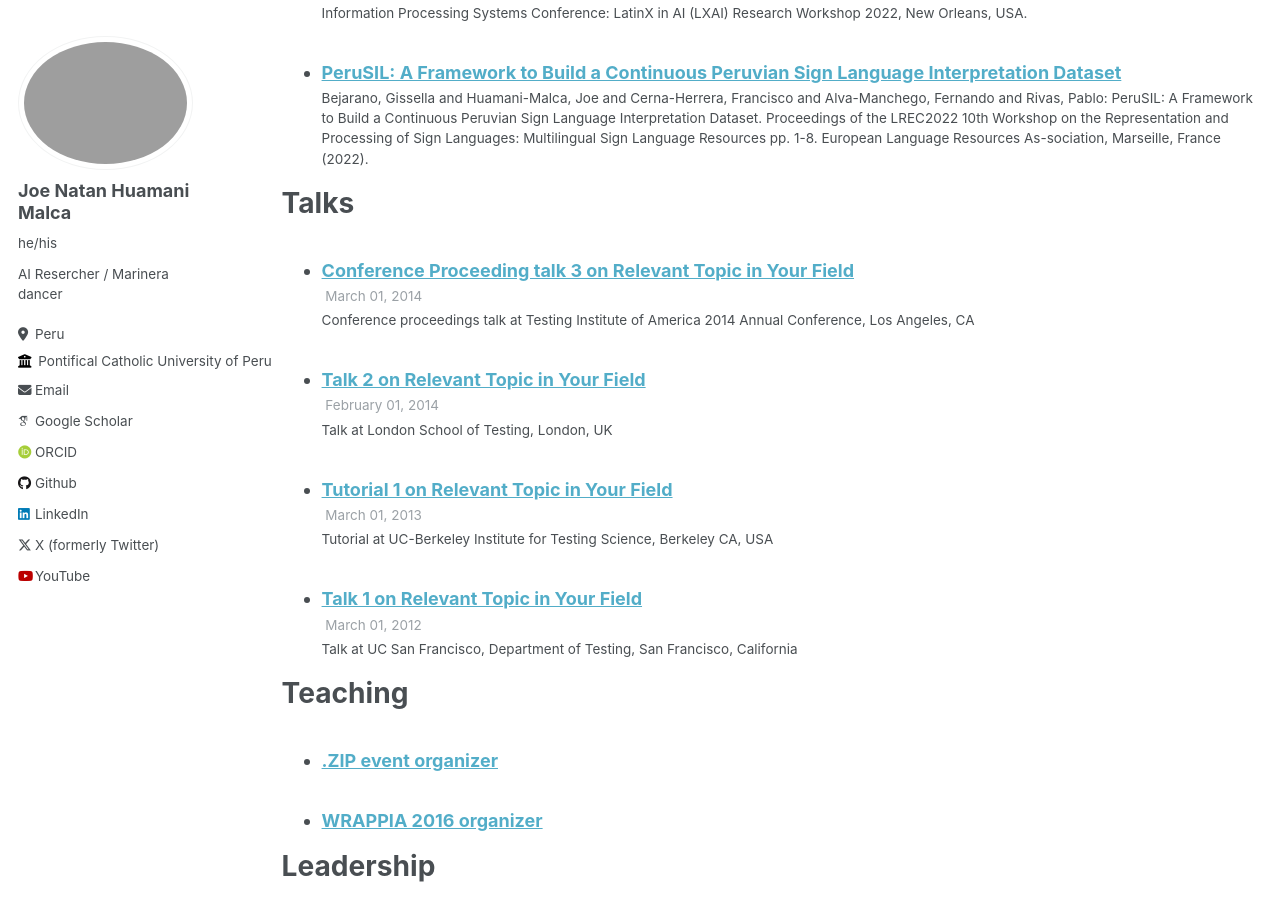
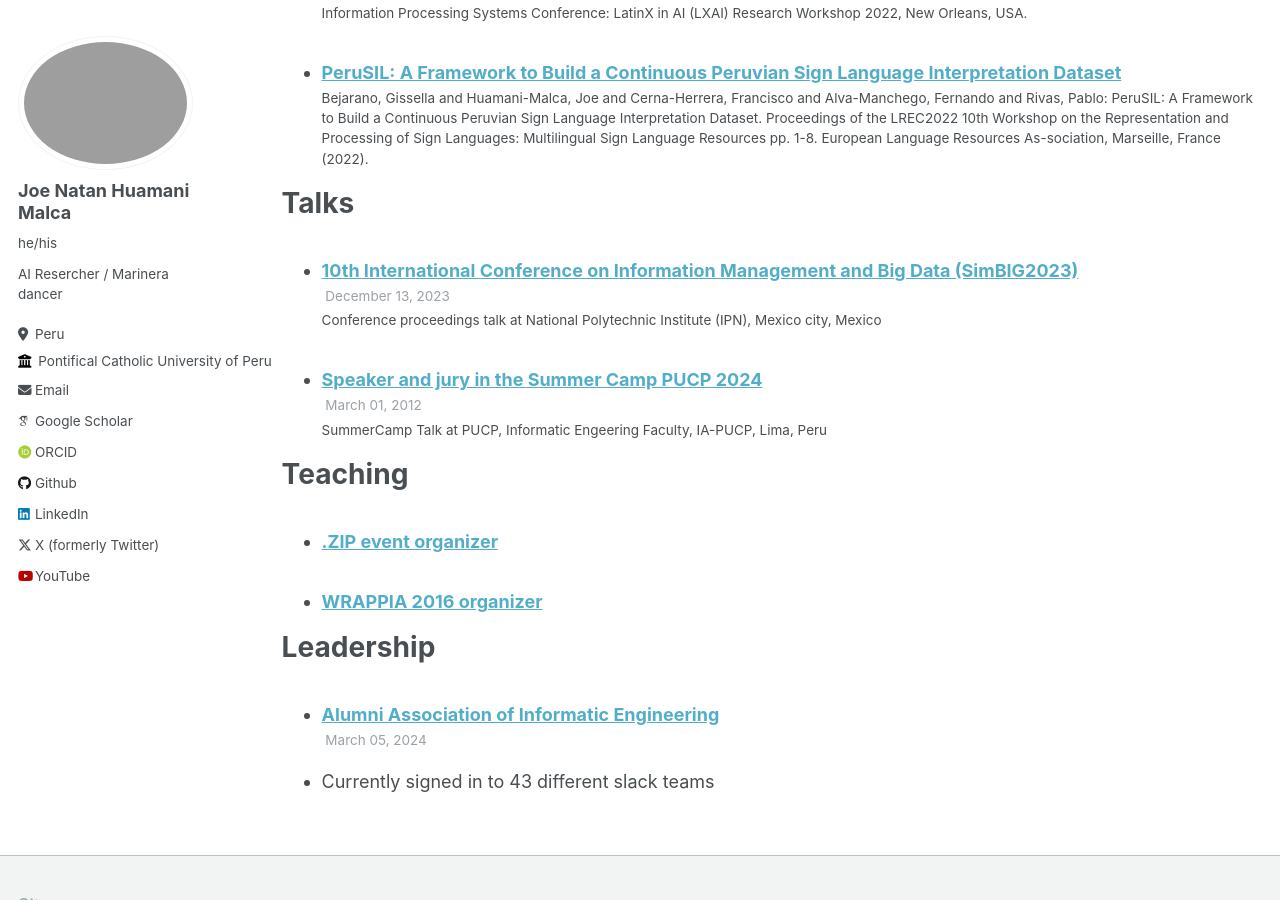
Before and after one commit to JoeNatan30/JoeHuamani.github.io, a Jekyll site: the page built from _pages/cv.md, in a window 1280 px wide and 900 px high, scrolled down 1307 px. Built offline with Jekyll 4.4.1, drawn with Linux system fonts in a browser that asks for light colours; some web fonts are replaced; some of the changed text lies outside the part shown.

Commit message:
talks and config

```diff
--- a/_talks/2012-03-01-talk-1.md
+++ /dev/null
@@ -1,11 +0,0 @@
----
-title: "Talk 1 on Relevant Topic in Your Field"
-collection: talks
-type: "Talk"
-permalink: /talks/2012-03-01-talk-1
-venue: "UC San Francisco, Department of Testing"
-date: 2012-03-01
-location: "San Francisco, California"
----
-
-This is a description of your talk, which is a markdown files that can be all markdown-ified like any other post. Yay markdown!
--- a/_talks/2013-03-01-tutorial-1.md
+++ /dev/null
@@ -1,13 +0,0 @@
----
-title: "Tutorial 1 on Relevant Topic in Your Field"
-collection: talks
-type: "Tutorial"
-permalink: /talks/2013-03-01-tutorial-1
-venue: "UC-Berkeley Institute for Testing Science"
-date: 2013-03-01
-location: "Berkeley CA, USA"
----
-
-[More information here](http://exampleurl.com)
-
-This is a description of your tutorial, note the different field in type. This is a markdown files that can be all markdown-ified like any other post. Yay markdown!
--- a/_talks/2014-02-01-talk-2.md
+++ /dev/null
@@ -1,13 +0,0 @@
----
-title: "Talk 2 on Relevant Topic in Your Field"
-collection: talks
-type: "Talk"
-permalink: /talks/2014-02-01-talk-2
-venue: "London School of Testing"
-date: 2014-02-01
-location: "London, UK"
----
-
-[More information here](http://example2.com)
-
-This is a description of your talk, which is a markdown files that can be all markdown-ified like any other post. Yay markdown!
--- a/_talks/2014-03-01-talk-3.md
+++ /dev/null
@@ -1,11 +0,0 @@
----
-title: "Conference Proceeding talk 3 on Relevant Topic in Your Field"
-collection: talks
-type: "Conference proceedings talk"
-permalink: /talks/2014-03-01-talk-3
-venue: "Testing Institute of America 2014 Annual Conference"
-date: 2014-03-01
-location: "Los Angeles, CA"
----
-
-This is a description of your conference proceedings talk, note the different field in type. You can put anything in this field.
--- /dev/null
+++ b/_talks/2023-simbig2023.md
@@ -0,0 +1,11 @@
+---
+title: "10th International Conference on Information Management and Big Data (SimBIG2023)"
+collection: talks
+type: "Conference proceedings talk"
+permalink: /talks/2023-simbig2023
+venue: "National Polytechnic Institute (IPN)"
+date: 2023-12-13
+location: "Mexico city, Mexico"
+---
+
+I presented my paper titled "Comparing Incremental Learning Approaches for a Growing Sign Language Dictionary" at SimBIG2023.
--- /dev/null
+++ b/_talks/2024-01-15-summerCamp.md
@@ -0,0 +1,11 @@
+---
+title: "Speaker and jury in the Summer Camp PUCP 2024"
+collection: talks
+type: "SummerCamp Talk"
+permalink: /talks/2024-01-15-summerCamp
+venue: "PUCP, Informatic Engeering Faculty, IA-PUCP"
+date: 2012-03-01
+location: "Lima, Peru"
+---
+
+I had the honor of leading the discussion alongside Gissella Bejarano in the "Peruvian Sign Language Technologies" section, where I shared insights into various Sign Language Recognition model architectures and Incremental Learning strategies. Additionally, my role extended to serving as a jury member, evaluating the innovative projects crafted by students throughout the event. This engagement, organized by IA-PUCP, underscored my commitment to advancing accessibility and technological innovation in language processing.
```
Also changed, not shown: _pages/cv.md (+3 -6 lines).
